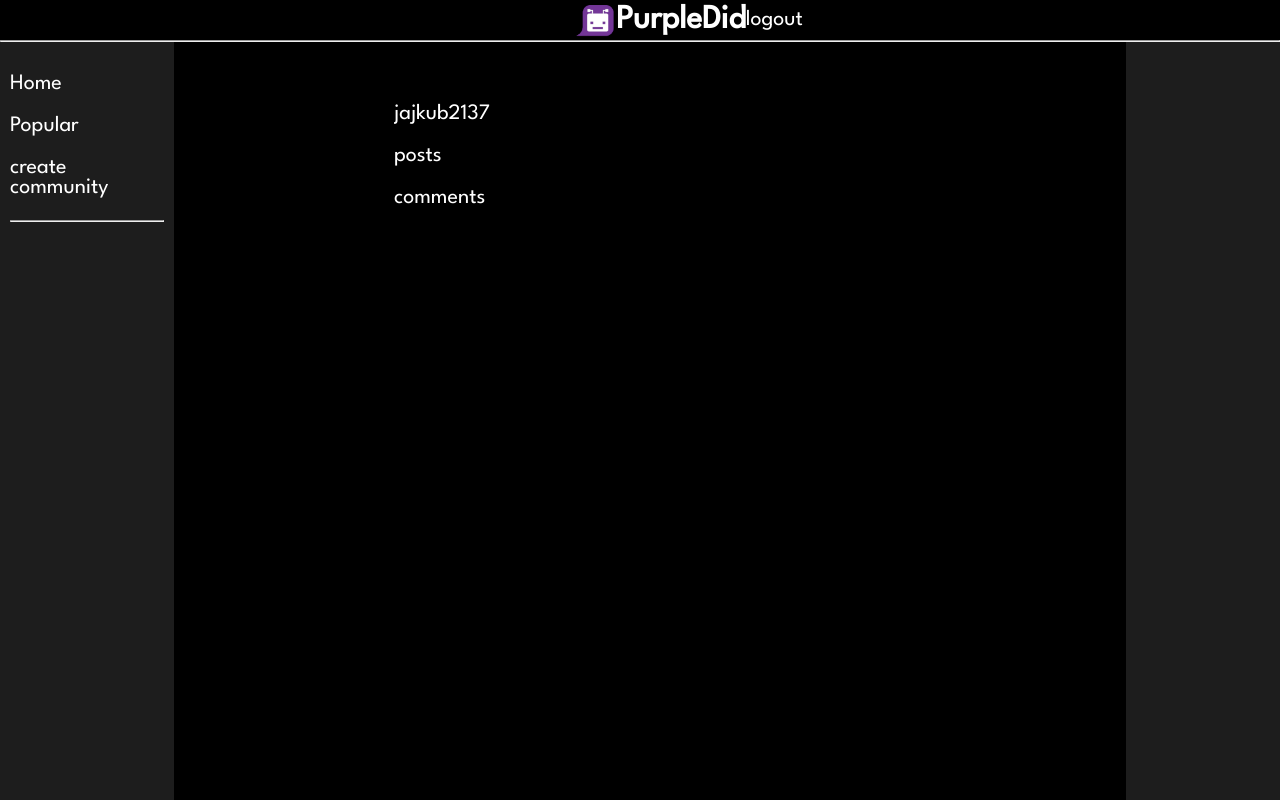
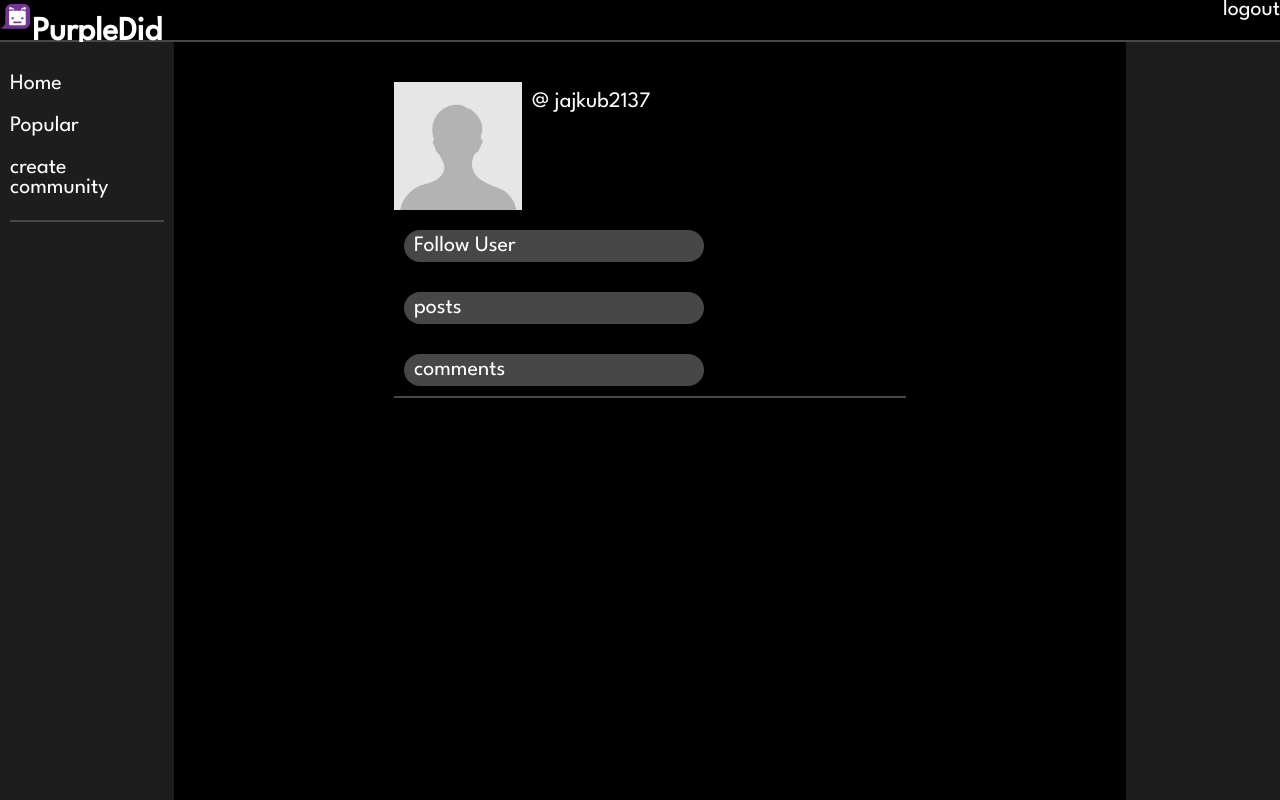
Before and after one commit to JakubPaczko/django-website, a Django app: page /user/2 in a window 1280 px wide. Run offline with Django 5.2, Linux system fonts and the light colour scheme; a user stored in the database is signed in; data comes from the database, SQL or seed files in the repository.

Commit message:
added ability to folow user

```diff
--- a/Base/models.py
+++ b/Base/models.py
@@ -4,6 +4,9 @@ from datetime import datetime
 
 class User(AbstractUser):
     avatar = models.ImageField(blank=True, null=True, upload_to='images/user_avatars/')
+    following = models.ManyToManyField(
+        "self", blank=True, related_name="followers", symmetrical=False
+    )
 
 
 class Community(models.Model):
--- a/Base/urls.py
+++ b/Base/urls.py
@@ -10,6 +10,7 @@ urlpatterns = [
     path("post/<str:pk>/", views.post, name="post"),
     path("user/<str:pk>", views.user_profile, name="user_profile"),
     path("user/<str:pk>/<str:user_activity>", views.user_profile, name="user_profile_activity"),
+    path("follow/<str:pk>", views.follow_user, name="follow_user"),
     path("community/<str:pk>/", views.community, name="community"),
     path("createpost", views.create_post, name="createpost"),
     path("register/", views.user_register, name="user_register"),
--- a/Base/views.py
+++ b/Base/views.py
@@ -15,10 +15,15 @@ def board(request):
     post_list = Post.objects.order_by("-pub_date")
     communitylist = Community.objects.order_by("date")
 
+
     context = {
         "post_list" : post_list,
         "community_list" : communitylist,
     }
+
+    user = request.user
+    if user:
+        context["friend_list"] = user.following.all()
 
     return render(request, "website_template.html", context)
 
@@ -34,6 +39,19 @@ def community(request, pk):
     }
 
     return render(request, "website_template.html", context)
+
+def follow_user(request, pk):
+    user = request.user
+    follow_user = User.objects.get(pk=pk)
+    followers = user.following.all()
+
+    if user != follow_user:
+        if follow_user in followers:
+            user.following.remove(follow_user)
+        else:
+            user.following.add(follow_user)
+
+    return redirect('user_profile', pk=pk)
 
 def user_profile(request, pk, user_activity="posts"):
     user = User.objects.get(id=pk)
--- a/static/styles/main.css
+++ b/static/styles/main.css
@@ -1,6 +1,3 @@
-.rounded{
-    border-radius: 25px;
-}
 
 .small_image{
     width: 32px;
@@ -39,6 +36,26 @@
   padding-right: 10px;
 }
 
+.center_text{
+  text-align: center;
+}
+
+.float_left{
+  float: left;
+}
+
+.margin_small{
+  margin: 10px 10px;
+}
+
+.medium_image{
+  width: 128px;
+  height: 128px;
+}
+
+hr{
+  border: 1px solid rgb(71, 71, 71);
+}
 
 #groups{
   background-color: rgb(29, 29, 29);
@@ -47,6 +64,7 @@
   padding: 10px;
   height: 100vh;
 }
+
 
 
 
--- a/templates/main.html
+++ b/templates/main.html
@@ -125,18 +125,20 @@
   </head>
 
   <body>
-      <div class="header" style="background-color: black; color: white; margin: 0, auto; text-align: center; height: 5%;">
-        <div style="width: 10%; height: 100%; margin: 0 auto; align-items: center; display: flex;">
-          <img src="{% static 'images/purpledidlogo.png' %}" height="100%" style="float: left;">
-          <h2 style="float: left; margin: 0; vertical-align: middle;">PurpleDid</h2>
-          <div style ="clear: left; float: right;">
+      <div class="header" style="background-color: black; color: white; height: 5%;">
+        <div style="width: 20%; height: 100%; float: left">
+
+          <img src="{% static 'images/purpledidlogo.png' %}" height="80%" style="float: left" >
+          <h2 style="float: left; margin: 0; line-height: 64px">PurpleDid</h2>
+        </div>
+
+          <div style ="float: right;">
             {% if request.user.is_authenticated %}
             <a href="{% url "user_logout" %}"> logout </a>
             {% else %}
             <a href="{% url "user_login" %}"> login </a>
             {% endif %}
-            </div>
-        </div>
+          </div>
 
 
       </div>
--- a/templates/user_profile_template.html
+++ b/templates/user_profile_template.html
@@ -1,19 +1,42 @@
 {% extends 'main.html' %}
+{% load static %}
 {% block board %}
 
 {%if user%}
     {% if user.avatar %}
-        <img src="{{ user.avatar.url }}" />
+        <img class="float_left medium_image" src="{{ user.avatar.url }}" />
+    {% else %}
+        <img class="float_left medium_image" src="{% static "images/default_avatar.png" %}" />
+
     {% endif %}
 
-    <p> {{ user.username }} </p>
-    <a href="{% url "user_profile_activity" user.id 'posts' %}"><p> posts  </p></a>
-    <a href="{% url "user_profile_activity" user.id 'comments' %}"><p> comments  </p></a>
+    <div class="float_left margin_small"> @ {{ user.username }} </div>
+
+    {% if request.user.is_authenticated %}
+    <a href='{% url "follow_user" user.id %}' class="float_left margin_small" style="clear: both">
+        <div class="light_gray rounded small_button" style="clear: both; margin-top: 10px">
+            <div style="float: left; overflow: hidden; margin-left: 10px" class="button_text" > Follow User </div>
+        </div>
+    </a>
+    {% endif %}
 
 
+    <a href='{% url "user_profile_activity" user.id 'posts' %}' class="float_left margin_small" style="clear: both">
+        <div class="light_gray rounded small_button" style="clear: both; margin-top: 10px">
+            <div style="float: left; overflow: hidden; margin-left: 10px" class="button_text" > posts </div>
+        </div>
+    </a>
+    <a href='{% url "user_profile_activity" user.id 'comments' %}' class="float_left margin_small">
+        <div class="light_gray rounded small_button center_text" style="clear: both; margin-top: 10px">
+            <div style="float: left; overflow: hidden; margin-left: 10px" class="button_text" > comments </div>
+        </div>
+    </a>
+    {% comment %} <a href="{% url "user_profile_activity" user.id 'posts' %}"><p> posts  </p></a> {% endcomment %}
+    {% comment %} <a href="{% url "user_profile_activity" user.id 'comments' %}"><p> comments  </p></a> {% endcomment %}
+
+    <hr style="clear: both">
+
 {% if post_list %}
-
-<ul>
 
     {% for post in post_list %}
         {% include "post_component.html" %}
@@ -36,6 +59,11 @@
 
 {% endif %}
 
+{% endblock board%}
 
+{% block friends %}
+  {% for friend in friend_list %}
+    {% include "user_button_component.html" %}
 
-{% endblock board%}
+  {% endfor %}
+{% endblock friends %}
```
Also changed, not shown: templates/comment_component.html (+5 -3 lines), templates/user_button_component.html (added, +15 -0 lines), templates/website_template.html (+7 -0 lines), static/images/default_avatar.png (added).
